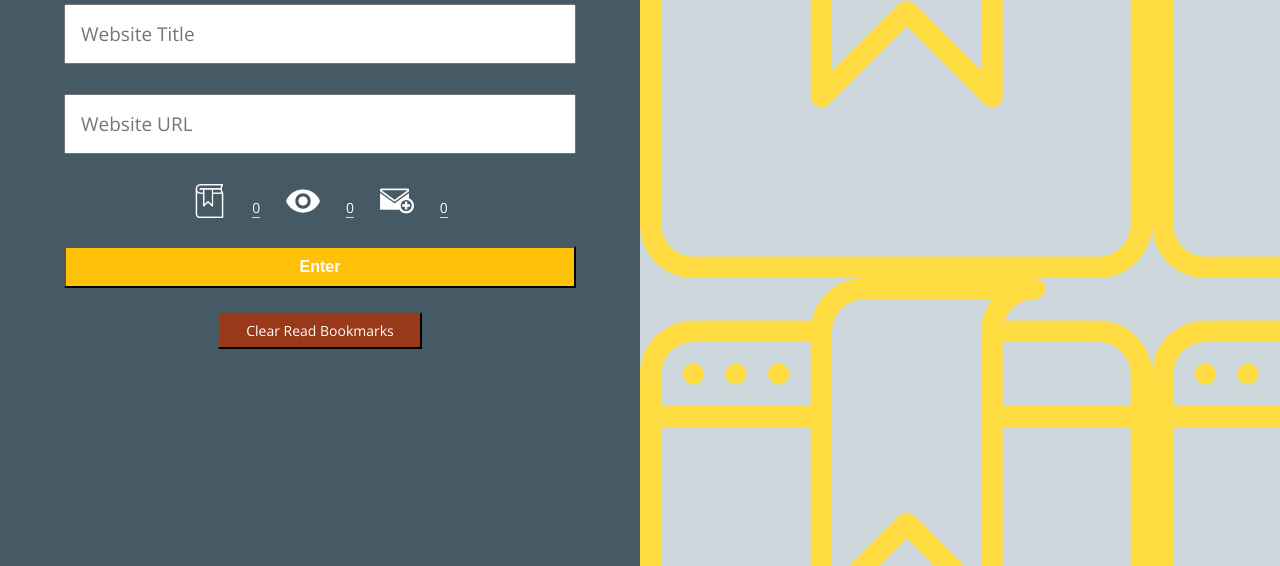
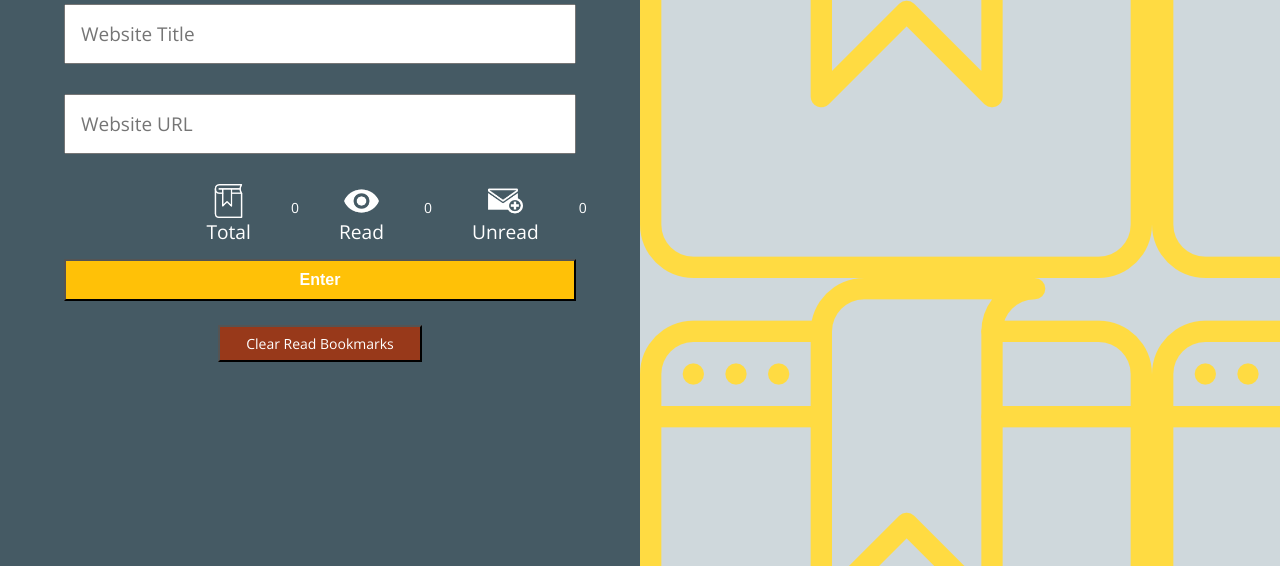
Before and after one commit to LarMiller/LinkedList, a plain HTML site: page index.html in a window 1280 px wide. Shown: the part 234-800 px from the top of the page. Drawn offline with nearby package versions, Linux system fonts and the light colour scheme; files whose address does not match are found by name.

Commit message:
Add bookmark count text and updates CSS

```diff
--- a/index.html
+++ b/index.html
@@ -22,9 +22,21 @@
         <br />
         <br />
       <section class = countBox>
-        <img class="count" src="images/bookmark-icon.png"> <p id= "count"> 0 </p>
-        <img id= "count" class="count" src="images/visibility-button.png"><p id= "countRead">0</p>
-        <img id= "count" class="count" src="images/new-email.png"><p id= "countUnread"> 0</p>
+        <figure>
+          <img class="count" src="images/bookmark-icon.png">
+          <figcaption>Total</figcaption>
+        </figure>
+          <p id= "count"> 0 </p>
+        <figure>
+          <img id= "count" class="count" src="images/visibility-button.png">
+          <figcaption>Read</figcaption>
+        </figure>
+          <p id= "countRead">0</p>
+        <figure>
+          <img id= "count" class="count" src="images/new-email.png">
+          <figcaption>Unread</figcaption>
+        </figure>
+          <p id= "countUnread"> 0</p>
       </section>
       <button id="enterButton">Enter</button>
       </form>
--- a/style.css
+++ b/style.css
@@ -57,6 +57,15 @@ li :hover{
   opacity: .9;
 }
 
+figcaption{
+  font-size: 1.5vw;
+  color:white;
+}
+
+figure{
+  text-align: center;
+}
+
 #title{
   display: flex;
   justify-content: space-around;
@@ -66,17 +75,17 @@ li :hover{
 
 #count{
  color:white;
- border-top:none;
+ border:none;
 }
 
 #countRead{
  color:white;
- border-top:none;
+ border: none;
 }
 
 #countUnread{
  color:white;
- border-top:none;
+ border:none;
 }
 
 #enterButton{
@@ -116,6 +125,7 @@ li :hover{
   margin: auto;
   justify-content: space-evenly;
 }
+
 
 .count{
   display: inline-block;
```
